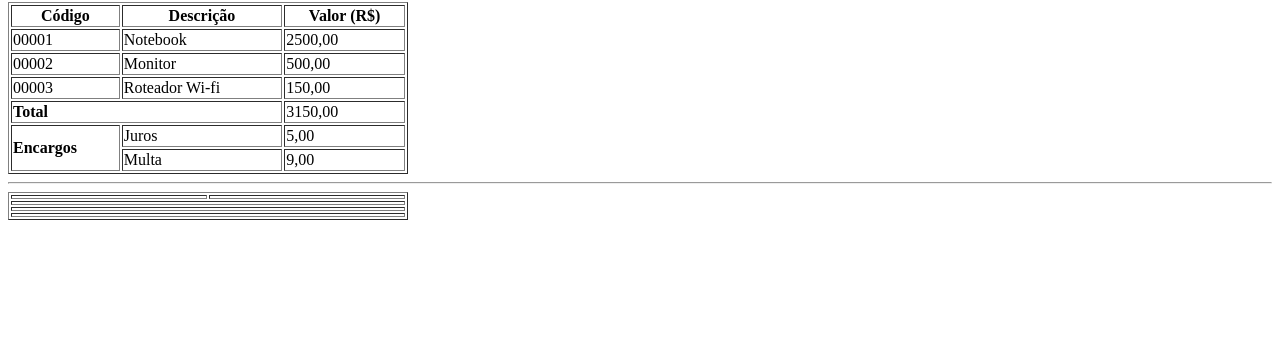
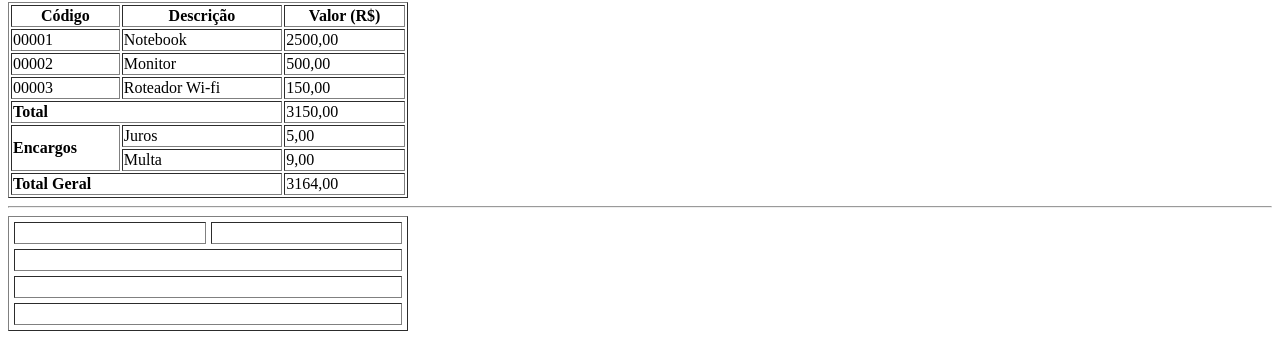
Before and after one commit to Neymar-guto/carlos-augustoo, a plain HTML site: page 03/index.html in a window 1280 px wide. Shown: the part 263-606 px from the top of the page. Drawn offline with Linux system fonts and the light colour scheme.

Commit message:
Add files via upload

```diff
--- a/03/index.html
+++ b/03/index.html
@@ -59,11 +59,18 @@
         <td>Multa</td>
         <td>9,00</td>
     </tr>
+
+    <tr>
+        <td colspan="2"><b>Total Geral</b></td>
+        <td>3164,00</td>
+    </tr>
 </table>
 
 <hr>
 
-<table border="1" width="400">
+
+
+<table border="1" width="400" cellpadding="10" cellspacing="5">
     <tr>
         <td></td>
         <td></td>
```
